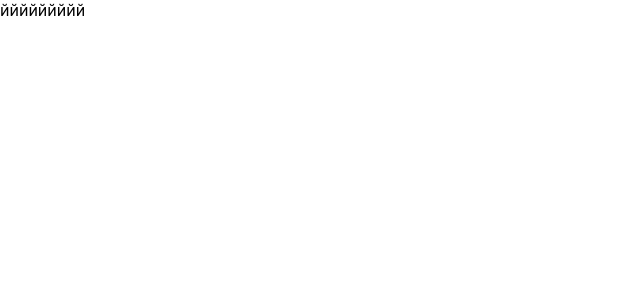
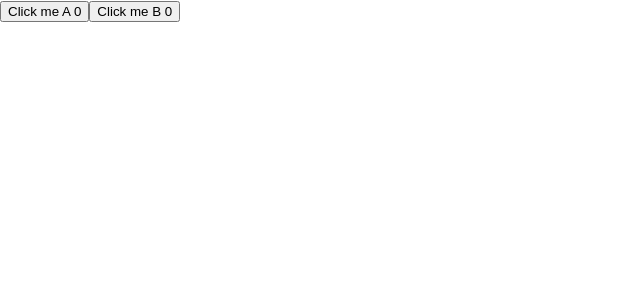
Before and after one commit to MaryanSavruk/react-classes-test, a React (Create React App) app: page / in a window 1280 px wide. Shown: the top 300 px of the page, without its empty margins (0-640 px from the left). Built offline with nearby package versions, Linux system fonts and the light colour scheme.

Commit message:
less3-part1

```diff
--- a/src/App.js
+++ b/src/App.js
@@ -1,10 +1,30 @@
 import './App.css';
-import React from "react";
+import React, {useReducer} from "react";
+
+function reducer(state, action) {
+    switch (action.type) {
+        case 'INC_A':
+            console.log('a incs');
+            return {...state, a: state.a + action.payload};
+        case 'INC_B':
+            console.log('b incs')
+            return {...state, b: state.b + action.payload};
+
+        default:
+            return {...state};
+
+    }
+}
 
 function App() {
+
+    let [state, dispatch] = useReducer(reducer, {a: 0, b: 0});
+
+
     return (
         <div>
-            ййййййййй
+            <button onClick={() => dispatch({type: 'INC_A', payload: 1})}> Click me A {state.a}</button>
+            <button onClick={() => dispatch({type: 'INC_B', payload: 2})}> Click me B {state.b}</button>
 
         </div>
     );
```
